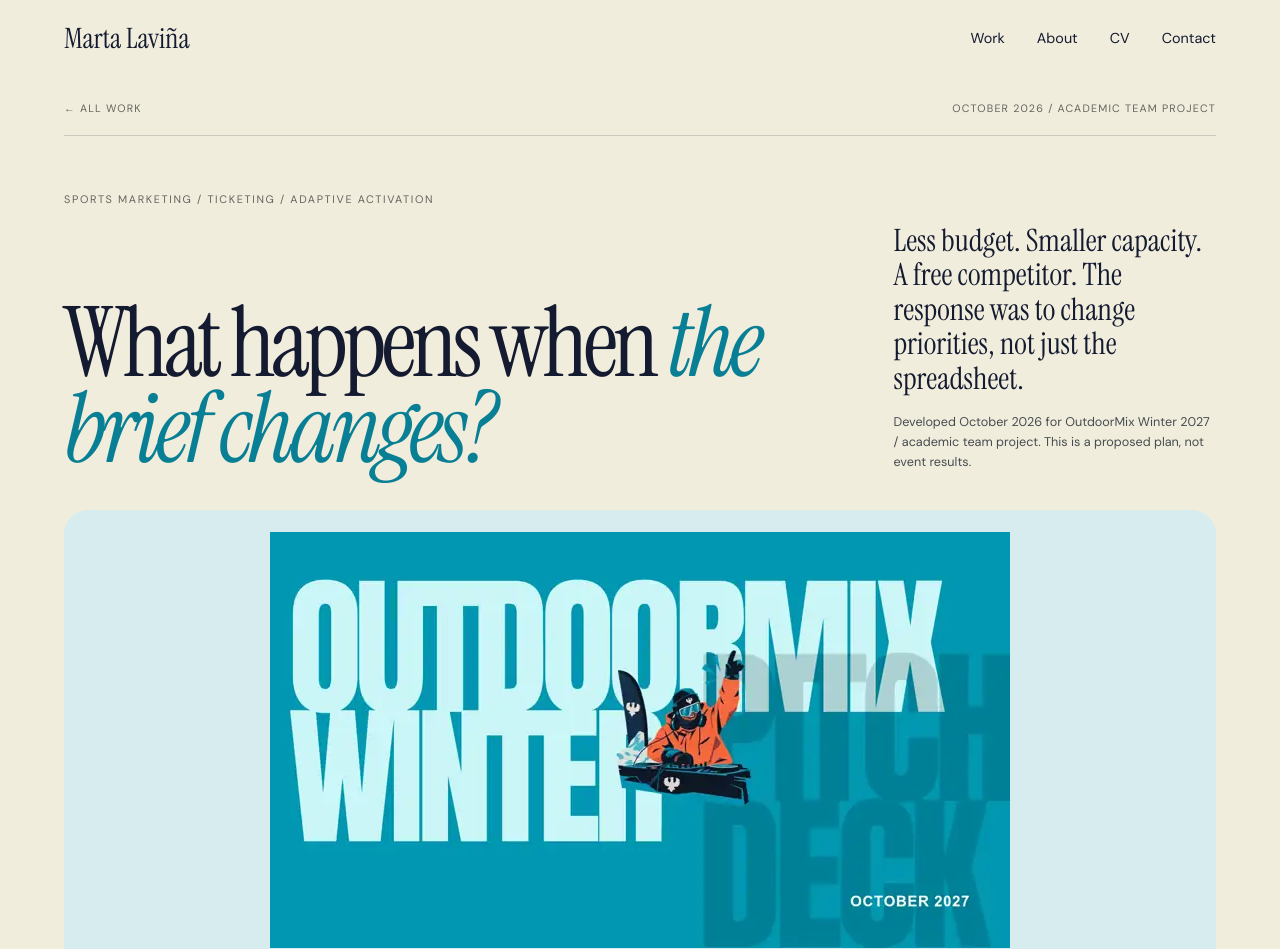
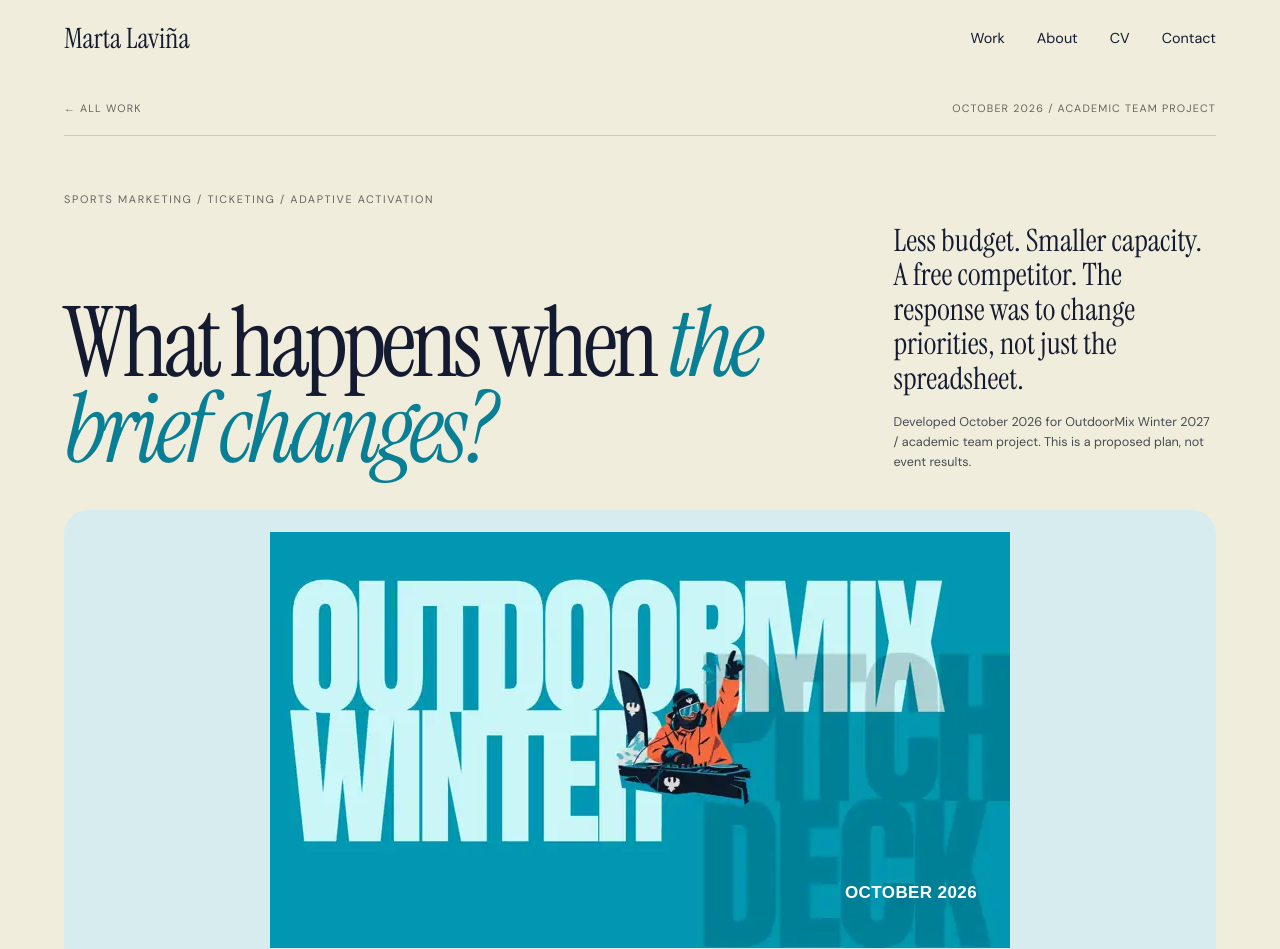
Before and after one commit to martalavina/marta-archive-portfolio, a Next.js app: page /archive/outdoormix-winter in a window 1280 px wide. Shown: the top 949 px of the page. Built offline with nearby package versions, Linux system fonts and the light colour scheme.

Commit message:
Use October 2026 corrected OutdoorMix cover on app/archive/outdoormix-winter/page.js

```diff
--- a/app/archive/outdoormix-winter/page.js
+++ b/app/archive/outdoormix-winter/page.js
@@ -4,7 +4,7 @@ const story={
  meta:'OCTOBER 2026 / ACADEMIC TEAM PROJECT',eyebrow:'SPORTS MARKETING / TICKETING / ADAPTIVE ACTIVATION',
  title:'What happens when',titleAccent:'the brief changes?',lead:'Less budget. Smaller capacity. A free competitor. The response was to change priorities, not just the spreadsheet.',
  role:'Developed October 2026 for OutdoorMix Winter 2027 / academic team project. This is a proposed plan, not event results.',
- accent:'#d6ecef',highlight:'#087f94',image:'/home-v2/cover-outdoormix.webp',wide:true,imageAlt:'OutdoorMix Winter creative title artwork from the original strategy presentation',
+ accent:'#d6ecef',highlight:'#087f94',image:'/home-v2/cover-outdoormix-fixed.svg',wide:true,imageAlt:'OutdoorMix Winter creative title artwork from the original strategy presentation',
  disclaimer:'Academic planning project for OutdoorMix Winter 2027, not a claim of a commissioned campaign or an executed ticketing result.',
  sections:[
  {label:'The new constraints',short:'The brief',title:'The original plan no longer fit the conditions.',copy:'The brief changed mid-process: the marketing budget dropped by 20%, available capacity fell and a free DJ event was planned for Saturday.',cards:[{title:'€40K → €32K',copy:'A smaller working marketing budget.'},{title:'3,000 → 2,400',copy:'Nightly capacity reduced in the revised scenario.'},{title:'Free Saturday event',copy:'An alternative with an estimated audience of around 4,000.'}]},
```
